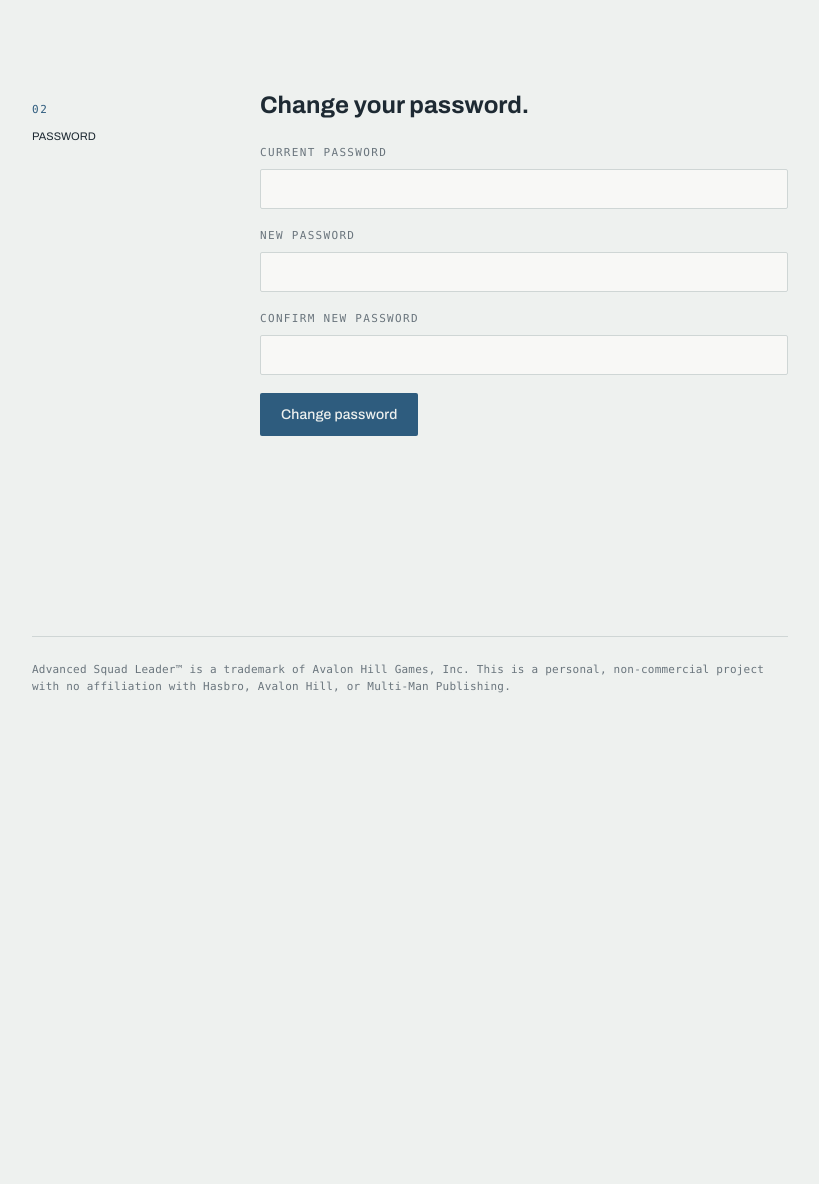
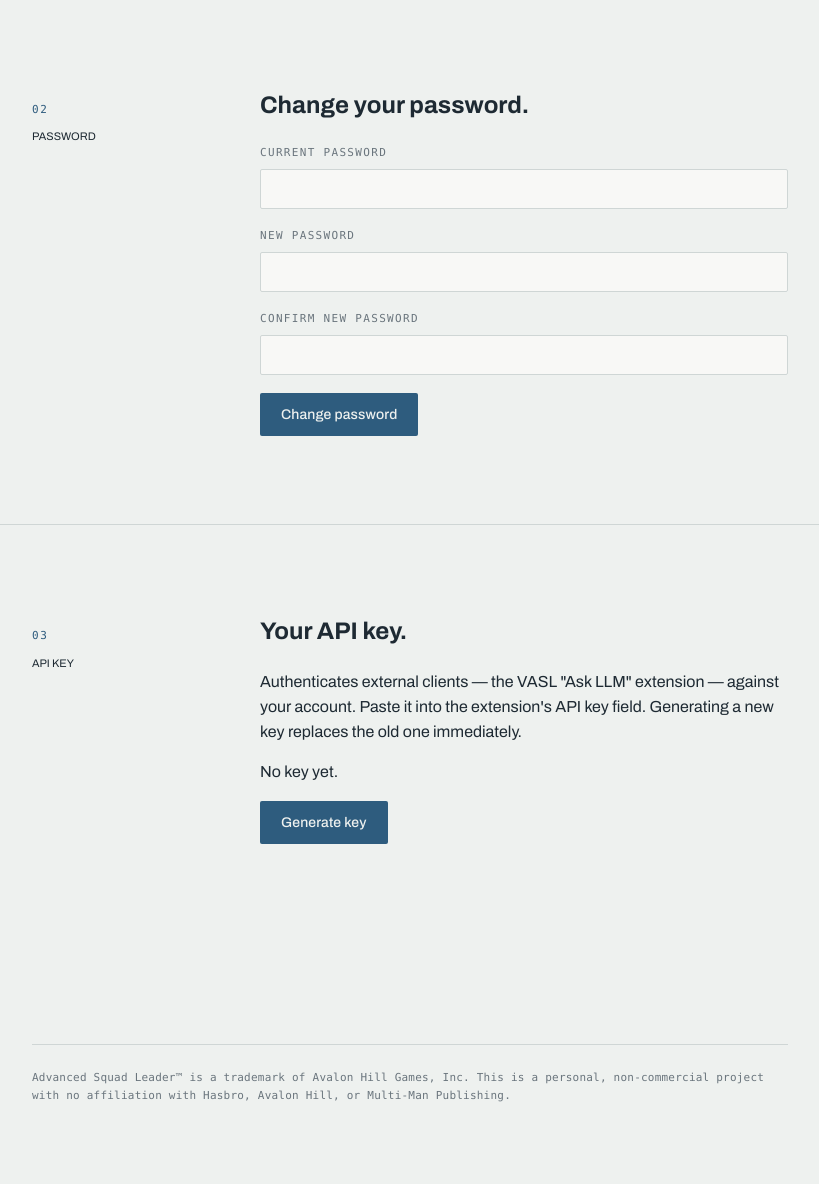
Before and after one commit to kehannan/ruleschat, a FastAPI app: template templates/profile.html in a window 1280 px wide. Shown: the part 692-1876 px from the top of the page, without its empty margins (230-1049 px from the left). Before the commit the page ends 1385 px from the top, so only its background shows below. Run offline with FastAPI, Linux system fonts and the light colour scheme; the template is opened without the code that fills it, so the values that code supplies are empty; some web fonts are replaced.

Commit message:
Profile: surface the API key (generate/regenerate UI for the existing endpoint)
Co-Authored-By: Claude Fable 5 <noreply@anthropic.com>

```diff
--- a/templates/profile.html
+++ b/templates/profile.html
@@ -115,7 +115,7 @@
 </section>
 
 <!-- ─── 02 · PASSWORD ─── -->
-<section class="section no-border">
+<section class="section">
   <div class="wrap-narrow">
     <div class="pf-grid">
       <div class="pf-label">
@@ -146,6 +146,39 @@
   </div>
 </section>
 
+<!-- ─── 03 · API KEY ─── -->
+<section class="section no-border">
+  <div class="wrap-narrow">
+    <div class="pf-grid">
+      <div class="pf-label">
+        <div class="eyebrow"><span class="num">03</span></div>
+        <div class="pf-title">API key</div>
+      </div>
+      <div class="pf-body">
+        <h2 class="h-section">Your API key.</h2>
+        <p>Authenticates external clients — the VASL "Ask LLM" extension —
+           against your account. Paste it into the extension's API key field.
+           Generating a new key replaces the old one immediately.</p>
+        {% if user.api_key %}
+        <div class="field">
+          <label for="api_key">Current key</label>
+          <input type="text" class="input" id="api_key" value="{{ user.api_key }}" readonly onclick="this.select()">
+        </div>
+        {% else %}
+        <p>No key yet.</p>
+        {% endif %}
+        <form method="post" action="{{ url_for('generate_api_key') }}">
+          <div class="pf-actions">
+            <button type="submit" class="btn btn-primary">
+              {{ 'Regenerate key' if user.api_key else 'Generate key' }}
+            </button>
+          </div>
+        </form>
+      </div>
+    </div>
+  </div>
+</section>
+
 <footer class="site-footer">
   <div class="wrap-narrow">
     <div class="legal">
```
